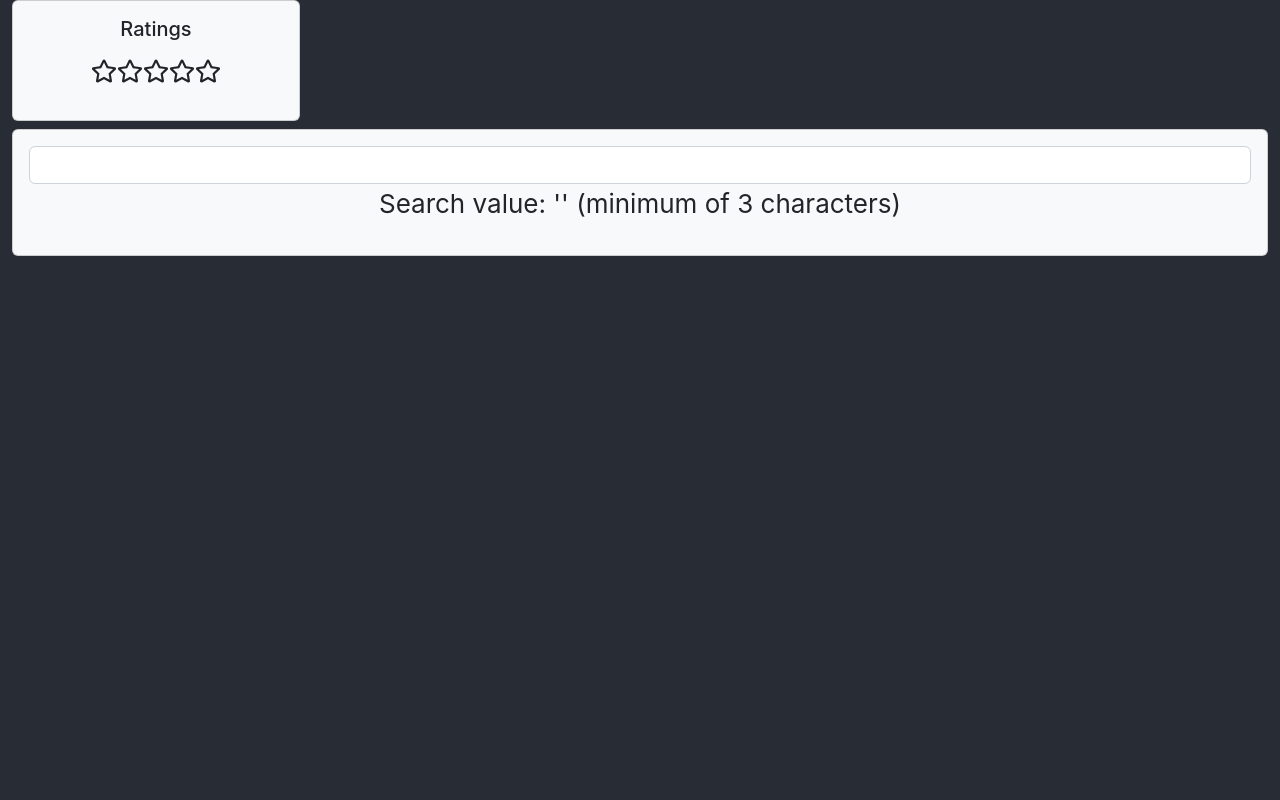
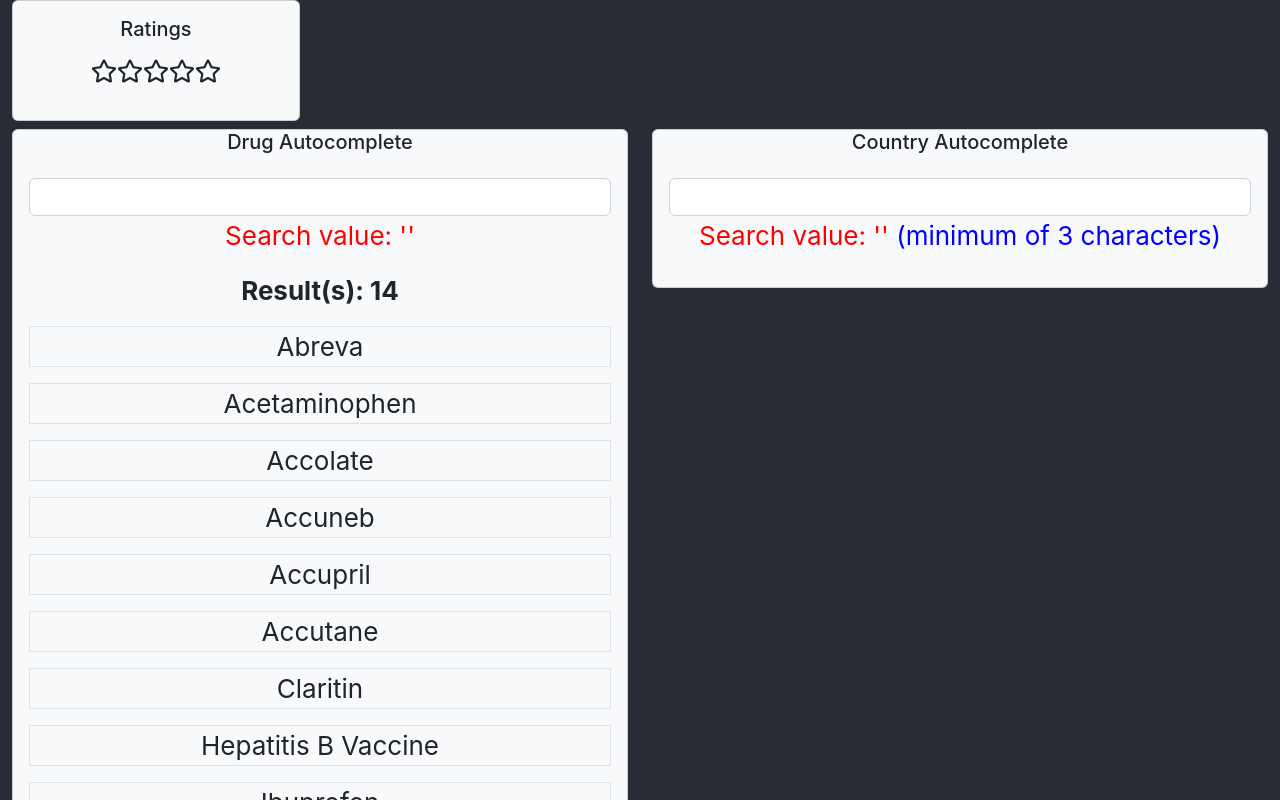
Before and after one commit to isaackehle/react-components, a React (Create React App) app: page / in a window 1280 px wide. Shown: the top 800 px of the page. Built offline with nearby package versions, Linux system fonts and the light colour scheme; the HTML template or start-up script is replaced by a standard one.

Commit message:
much more mature react

```diff
--- a/src/App.css
+++ b/src/App.css
@@ -24,9 +24,9 @@
   color: white;
 }
 
-.App-link {
+/* .App-link {
   color: #61dafb;
-}
+} */
 
 @keyframes App-logo-spin {
   from {
@@ -40,3 +40,11 @@
 .logo-size {
   height: 2rem;
 }
+
+.search-value-helper {
+  color: red;
+}
+
+.search-value-min-len {
+  color: blue;
+}
--- a/src/App.tsx
+++ b/src/App.tsx
@@ -1,7 +1,7 @@
 import { Card, Col, Container, Row } from "react-bootstrap";
 import "typeface-roboto";
 import "./App.css";
-import { CountryAutocomplete, StarRatings } from "./libs/";
+import { CountryAutocomplete, DrugAutocomplete, StarRatings } from "./libs/";
 
 function App() {
   return (
@@ -19,8 +19,17 @@
             </Col>
           </Row>
           <Row>
-            <Col>
+            <Col xs={6}>
               <Card bg="light" text="dark" className="mb-2">
+                <Card.Title>Drug Autocomplete</Card.Title>
+                <Card.Body>
+                  <DrugAutocomplete />
+                </Card.Body>
+              </Card>
+            </Col>
+            <Col xs={6}>
+              <Card bg="light" text="dark" className="mb-2">
+                <Card.Title>Country Autocomplete</Card.Title>
                 <Card.Body>
                   <CountryAutocomplete />
                 </Card.Body>
--- /dev/null
+++ b/src/libs/Autocomplete.tsx
@@ -0,0 +1,60 @@
+import { Form, Stack } from "react-bootstrap";
+import { useState, useEffect } from "react";
+import ResultsHelper from "./ResultsHelper";
+import SearchHelper from "./SearchHelper";
+
+type AutocompleteHandler = (value: string) => void;
+
+interface AutocompleteProps {
+  input: string[];
+  min_search_len?: number;
+  handler?: AutocompleteHandler | null;
+}
+
+export default function Autocomplete({ input = [], min_search_len = 0, handler = null }: AutocompleteProps) {
+  const FilterInputs = (val: string, min: number, input: string[]) => {
+    const [filtered, setFiltered] = useState<string[]>([]);
+
+    useEffect(() => {
+      if (!val) {
+        if (min) return setFiltered([]);
+        return setFiltered(input);
+      }
+
+      if (min && val.length < min) return setFiltered([]);
+      return setFiltered(input.filter((str: string) => str.toLowerCase().includes(val.toLowerCase())));
+    }, [val, min, input]);
+
+    return filtered;
+  };
+
+  // const [filtered, setFiltered] = useState<string[]>([]);
+  const [searchVal, setSearchVal] = useState("");
+
+  const onListItemClick = (value: string) => setSearchVal(value);
+
+  const onSearchChange = (e: any) => setSearchVal(e.target.value);
+
+  const filtered = FilterInputs(searchVal, min_search_len, input);
+
+  return (
+    <div>
+      <Form>
+        <Form.Group>
+          <Form.Control value={searchVal} type="text" onChange={onSearchChange}></Form.Control>
+        </Form.Group>
+      </Form>
+
+      <SearchHelper value={searchVal} min_search_len={min_search_len}></SearchHelper>
+      <ResultsHelper value={searchVal} min={min_search_len} list={filtered}></ResultsHelper>
+
+      <Stack gap={3}>
+        {filtered.map((str, key) => (
+          <div key={key} className="bg-light border" onClick={() => onListItemClick(str)}>
+            {str}
+          </div>
+        ))}
+      </Stack>
+    </div>
+  );
+}
--- a/src/libs/CountryAutocomplete.tsx
+++ b/src/libs/CountryAutocomplete.tsx
@@ -1,75 +1,23 @@
-import { Component } from "react";
-import { Form } from "react-bootstrap";
 import { countries } from "countries-list";
+import Autocomplete from "./Autocomplete";
 
 const MIN = 3;
 
-// TODO: create generic Autocomplete class
-
-class CountryAutocomplete extends Component {
-  state = {
-    search: "",
-    results: [],
+export default function CountryAutocomplete() {
+  const countriesToStrings = (): string[] => {
+    return Object.keys(countries).reduce((accum, abbr) => {
+      const key = abbr as keyof typeof countries;
+      const country = countries[key];
+      accum.push(`${key}: ${country.name}`);
+      return accum;
+    }, [] as string[]);
   };
 
-  constructor(props: any) {
-    super(props);
-    this.state = {
-      search: "",
-      results: [],
-    };
-  }
+  // const filteredCountries = (search?: string) => {};
 
-  isEnough = (x: string) => x.length >= MIN;
-
-  filterCountries = (search: string): string[] => {
-    if (!this.isEnough(search)) return [];
-
-    let abbr: keyof typeof countries;
-
-    const filtered = [];
-    for (abbr in countries) {
-      const country = countries[abbr];
-      if (country.name.toLowerCase().includes(search)) filtered.push(`${abbr}: ${country.name}`);
-    }
-
-    return filtered;
-  };
-
-  handleChange = (e: any) => {
-    e.preventDefault(); // prevent the default action
-
-    const search = e.target.value;
-    const results = this.filterCountries(search.toLowerCase());
-    this.setState({ search, results });
-  };
-
-  render() {
-    return (
-      <div>
-        <Form>
-          <Form.Group>
-            <Form.Control value={this.state.search} type="text" onChange={this.handleChange}></Form.Control>
-          </Form.Group>
-        </Form>
-        <p>
-          Search value: '{this.state.search}' (minimum of {MIN} characters)
-        </p>
-        {this.isEnough(this.state.search) ? (
-          <p>
-            <strong>Result(s): {this.state.results.length} </strong>
-          </p>
-        ) : (
-          <div></div>
-        )}
-
-        {/** TODO: something prettier than this, as a component*/}
-        {this.state.results.map((str, index) => (
-          <p key={index}>{str}</p>
-        ))}
-      </div>
-    );
-  }
+  return (
+    <div>
+      <Autocomplete min_search_len={MIN} input={countriesToStrings()}></Autocomplete>
+    </div>
+  );
 }
-
-export default CountryAutocomplete;
--- /dev/null
+++ b/src/libs/DrugAutocomplete.tsx
@@ -0,0 +1,26 @@
+import Autocomplete from "./Autocomplete";
+
+const drugs = [
+  "Abreva",
+  "Acetaminophen",
+  "Accolate",
+  "Accuneb",
+  "Accupril",
+  "Accutane",
+  "Claritin",
+  "Hepatitis B Vaccine",
+  "Ibuprofen",
+  "Loratadine",
+  "Simethicone",
+  "Tylenol",
+  "Tylenol PM",
+  "Tylenox",
+];
+
+export default function DrugAutocomplete() {
+  return (
+    <div>
+      <Autocomplete input={drugs}></Autocomplete>
+    </div>
+  );
+}
--- /dev/null
+++ b/src/libs/MinHelper.tsx
@@ -0,0 +1,4 @@
+export default function MinHelper(value = "", min_search_len = 0) {
+  if (!min_search_len) return true;
+  return value.length >= min_search_len;
+}
--- /dev/null
+++ b/src/libs/ResultsHelper.tsx
@@ -0,0 +1,23 @@
+import MinHelper from "./MinHelper";
+
+interface ResultsHelperProps {
+  value: string;
+  min: number;
+  list: string[];
+}
+
+export default function ResultsHelper({ value = "", min = 0, list = [] }: ResultsHelperProps) {
+  const isEnough = () => MinHelper(value, min);
+
+  return (
+    <div>
+      {isEnough() ? (
+        <p>
+          <strong>Result(s): {list.length} </strong>
+        </p>
+      ) : (
+        <></>
+      )}
+    </div>
+  );
+}
--- /dev/null
+++ b/src/libs/SearchHelper.tsx
@@ -0,0 +1,12 @@
+export default function SearchHelper({ value = "", min_search_len = 0 }) {
+  const minHelper = () => {
+    if (!min_search_len) return <></>;
+    return <span className="search-value-min-len">(minimum of {min_search_len} characters)</span>;
+  };
+
+  return (
+    <p>
+      <span className="search-value-helper">Search value: '{value}'</span> {minHelper()}
+    </p>
+  );
+}
--- a/src/libs/index.tsx
+++ b/src/libs/index.tsx
@@ -1,4 +1,5 @@
 import CountryAutocomplete from "./CountryAutocomplete";
+import DrugAutocomplete from "./DrugAutocomplete";
 import StarRatings from "./StarRatings";
 
-export { CountryAutocomplete, StarRatings };
+export { CountryAutocomplete, DrugAutocomplete, StarRatings };
```
Also changed, not shown: src/index.css (+3 -5 lines).
